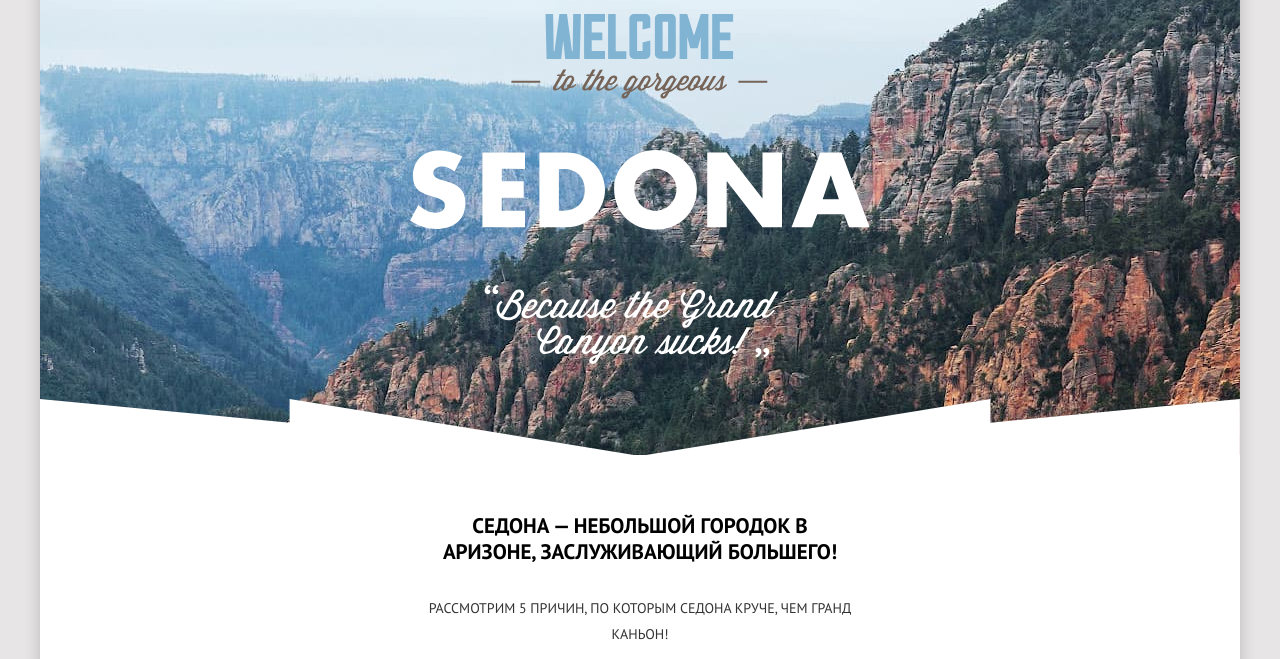
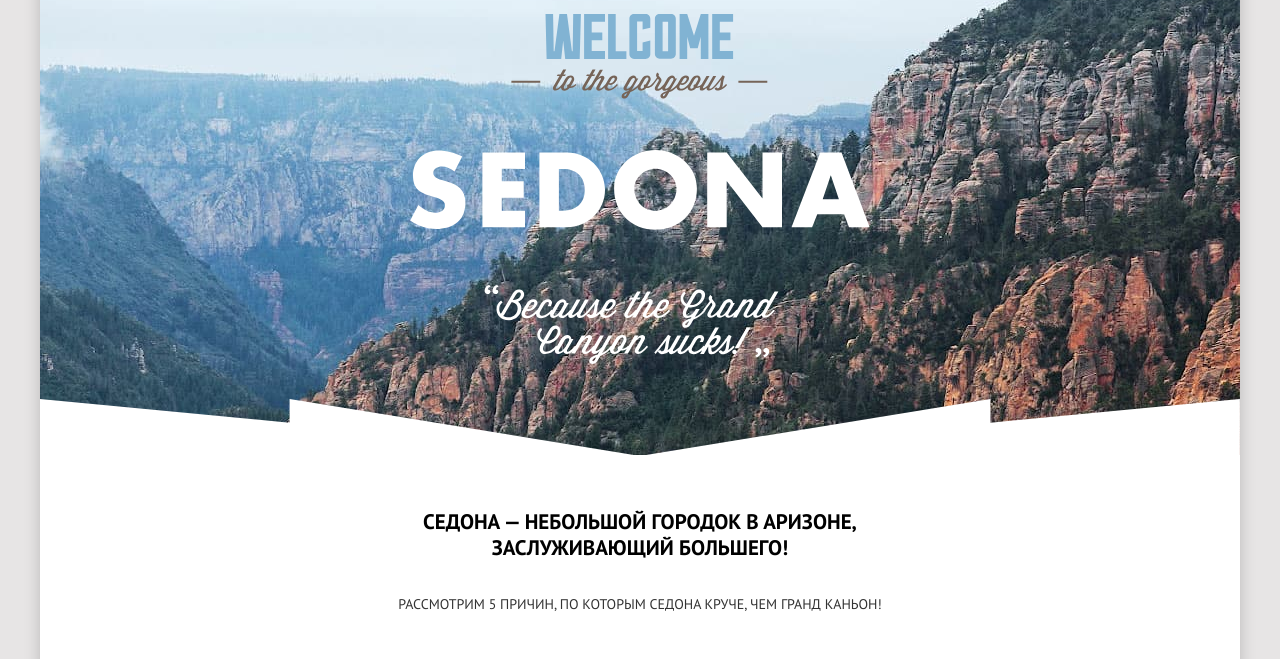
Before and after one commit to GlavOksVal/1556825-sedona-21, a website: page source/index.html in a window 1280 px wide. Shown: the part 119-778 px from the top of the page. Drawn offline with nearby package versions, Linux system fonts and the light colour scheme; files that its build step writes are made by us from their sources.

Commit message:
ПП index-desktop

```diff
--- a/source/sass/blocks/description.scss
+++ b/source/sass/blocks/description.scss
@@ -31,7 +31,7 @@
 
   .description {
     // padding: 36px 20px 15px;
-    padding: 36px 20px 40px;
+    padding: 32px 20px 45px;
   }
 
   .description.description__content.description__content--index {
@@ -145,7 +145,7 @@
 
 @media (min-width: $desktop-width) {
   .description__content {
-    max-width: 440px;
+    // max-width: 440px;
     margin: 0 auto;
   }
 
```
